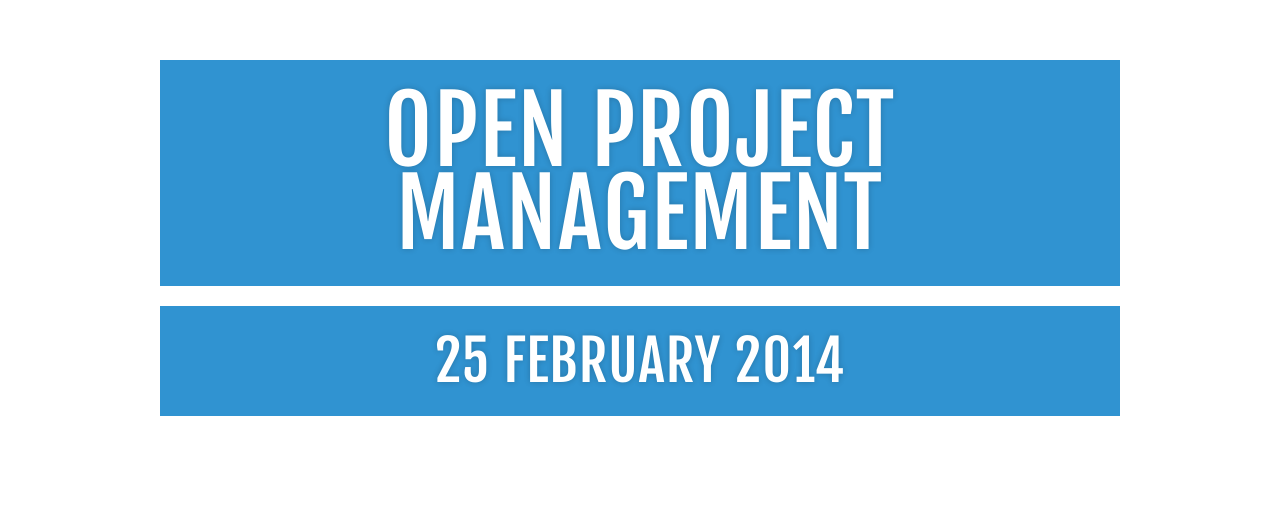
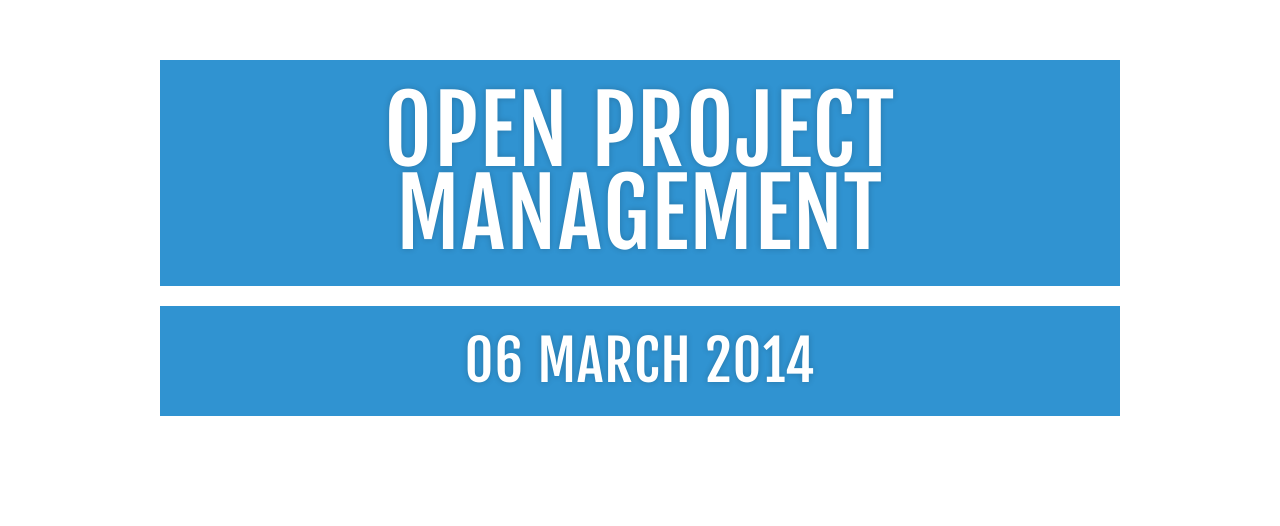
Before and after one commit to OpenDesign-SUPSI/Open-Project-Management_Slides, a website: page 04_06Mar14.html in a window 1280 px wide. Shown: the part 132-658 px from the top of the page. Drawn offline with Linux system fonts and the light colour scheme.

Commit message:
Fix lesson four date

```diff
--- a/04_06Mar14.html
+++ b/04_06Mar14.html
@@ -38,7 +38,7 @@
 
 				<section>
 					<h1>Open Project Management</h1>
-					<h3>25 February 2014</h3>
+					<h3>06 March 2014</h3>
 				</section>
 
 				<section>
```
